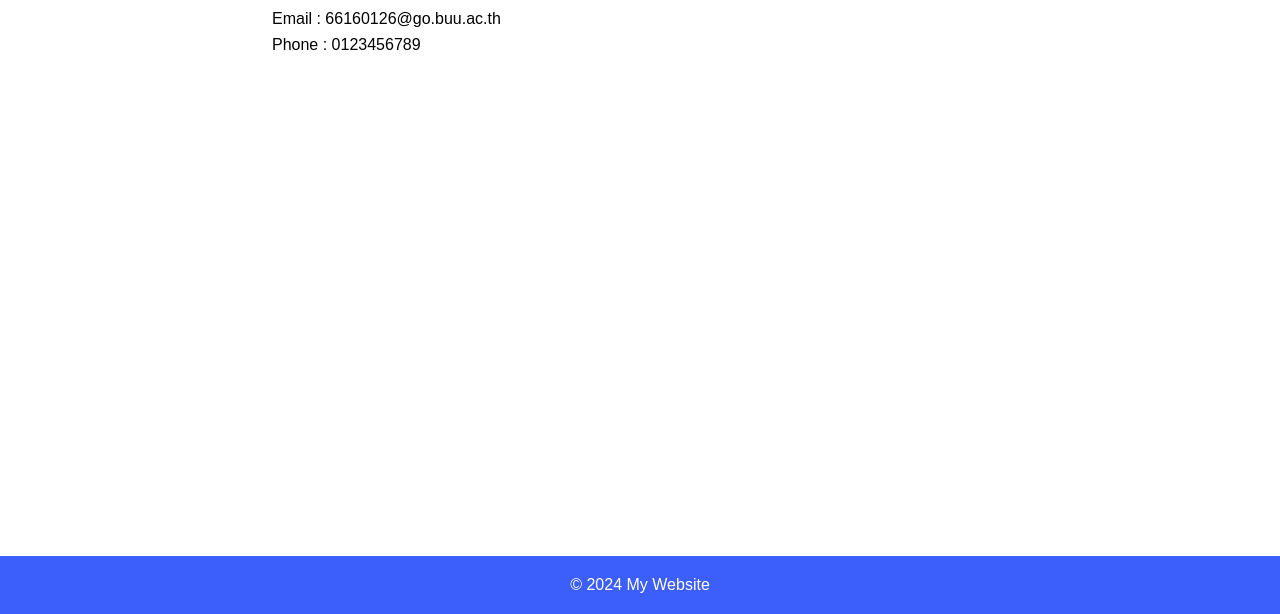
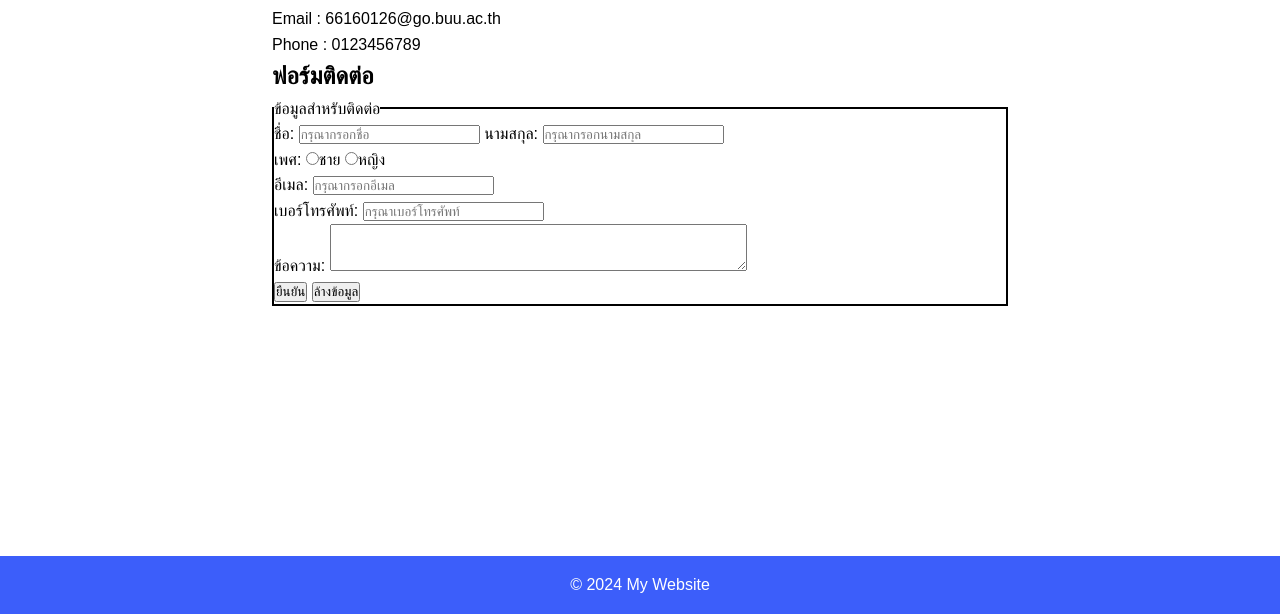
Before and after one commit to 66160126-Nattawut/homework1, a plain HTML site: page contact.html in a window 1280 px wide. Shown: the part 186-800 px from the top of the page. Drawn offline with Linux system fonts and the light colour scheme.

Commit message:
เพิ่มฟอร์มติดต่อ

```diff
--- a/contact.html
+++ b/contact.html
@@ -21,6 +21,29 @@
     <h1>ช่องทางติดต่อ</h1>
         <p>Email : 66160126@go.buu.ac.th</p>
         <p>Phone : 0123456789 </p>
+        <h2>ฟอร์มติดต่อ</h2>
+        <form action="/submit" method="post" enctype="multipart/form-data">
+         <fieldset>
+             <legend>ข้อมูลสำหรับติดต่อ</legend>
+             <label for="fname">ชื่อ:</label>
+             <input type="text" id="fname" name="fname" required pattern="[A-Za-z]{3,}" title="อย่างน้อย 3 ตัว" placeholder ="กรุณากรอกชื่อ">
+             <required>
+                 <label for="lname">นามสกุล:</label>
+                 <input type="text" id="lname" name="lname" required pattern="[A-Za-z]{3,}" title="อย่างน้อย 3 ตัว" placeholder ="กรุณากรอกนามสกุล">
+             </required><br>
+             <label>เพศ: </label>
+             <input type="radio" id="male" name="gender" value="male"><label for="male">ชาย</label>
+             <input type="radio" id="female" name="gender" value="female"><label for="female">หญิง</label><br>
+             <label for="email">อีเมล:</label>
+             <input type="email"placeholder ="กรุณากรอกอีเมล"><br>
+             <label for="tel">เบอร์โทรศัพท์:</label>
+             <input type="tel" required pattern="[0-9]{10}" title ="เบอร์โทร 10 หลัก"  placeholder ="กรุณาเบอร์โทรศัพท์"><br>
+             <label for="message">ข้อความ:</label>
+             <textarea id="message" name="message" rows="3" cols="50"></textarea><br>
+             <input type="submit" value="ยืนยัน">
+             <input type="reset" value="ล้างข้อมูล">
+         </fieldset>
+        </form>
     </main>
  <footer>
  <p>&copy; 2024 My Website</p>
```
